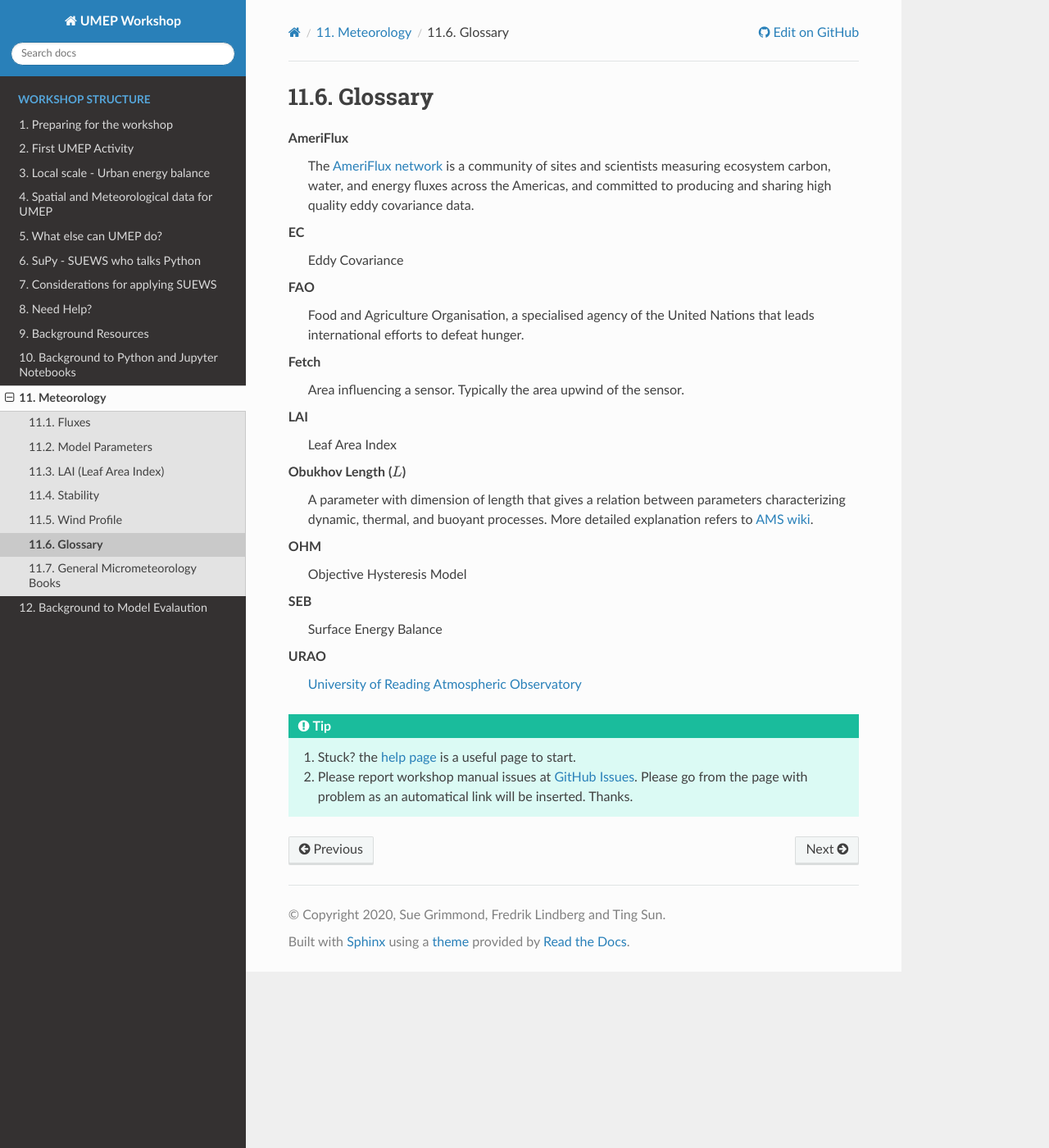
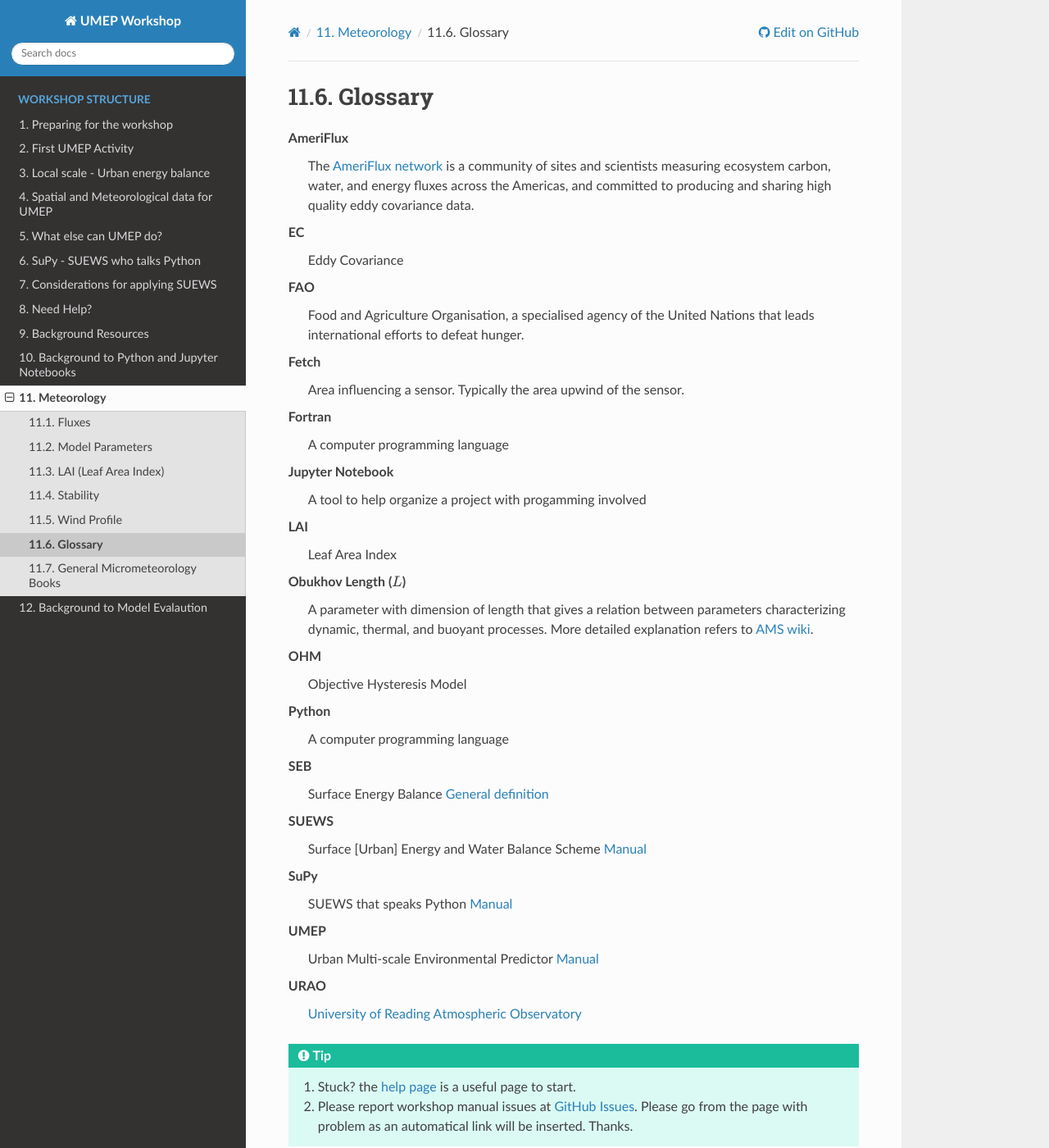
Before and after one commit to Urban-Meteorology-Reading/UMEP-Workshop, a Sphinx documentation site: the page built from source/BackGroundMet/BGM1.rst, in a window 1280 px wide and 1400 px high. Shown: the whole window at 82% size. Built offline with Sphinx 7.4.7 and the Read the Docs theme 2.0.0, drawn with Linux system fonts in a browser that asks for light colours.

Commit message:
Update BGM1.rst

```diff
--- a/source/BackGroundMet/BGM1.rst
+++ b/source/BackGroundMet/BGM1.rst
@@ -38,6 +38,29 @@ Glossary
 
     SEB
         Surface Energy Balance
+        `General definition <SEB>`_
+
+    SUEWS
+        Surface [Urban] Energy and Water Balance Scheme
+        `Manual <https://suews-docs.readthedocs.io/en/latest/>`_
+
+    SuPy
+         SUEWS that speaks Python
+         `Manual <https://supy.readthedocs.io/en/latest/>`_
+
+    UMEP
+         Urban Multi-scale Environmental Predictor
+         `Manual <https://umep-docs.readthedocs.io/en/latest/>`_
 
     Obukhov Length (:math:`L`)
         A parameter with dimension of length that gives a relation between parameters characterizing dynamic, thermal, and buoyant processes. More detailed explanation refers to `AMS wiki <http://glossary.ametsoc.org/wiki/Obukhov_length>`_.
+
+    Python
+        A computer programming language
+
+
+    Jupyter Notebook
+        A tool to help organize a project with progamming involved
+
+    Fortran
+        A computer programming language
```
